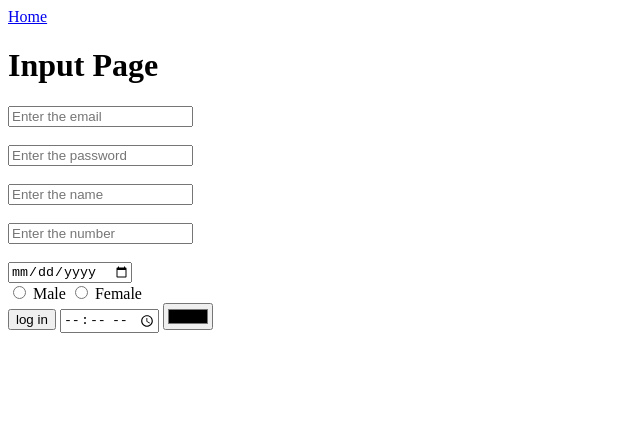
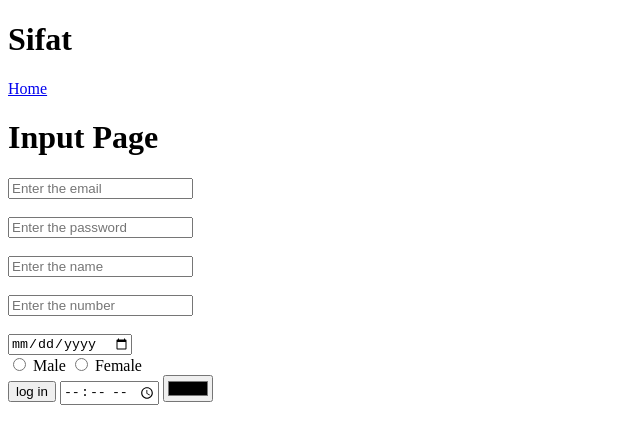
Before and after one commit to Fimu14614/FIMU, a plain HTML site: page input.html in a window 1280 px wide. Shown: the whole page, without its empty margins (0-640 px from the left). Drawn offline with Linux system fonts and the light colour scheme.

Commit message:
first sifat

```diff
--- a/input.html
+++ b/input.html
@@ -9,6 +9,7 @@
 </head>
 
 <body>
+    <h1>Sifat</h1>
     <a href="index.html">Home</a>
     <h1>Input Page</h1>
     <input type="email" placeholder="Enter the email">
```
